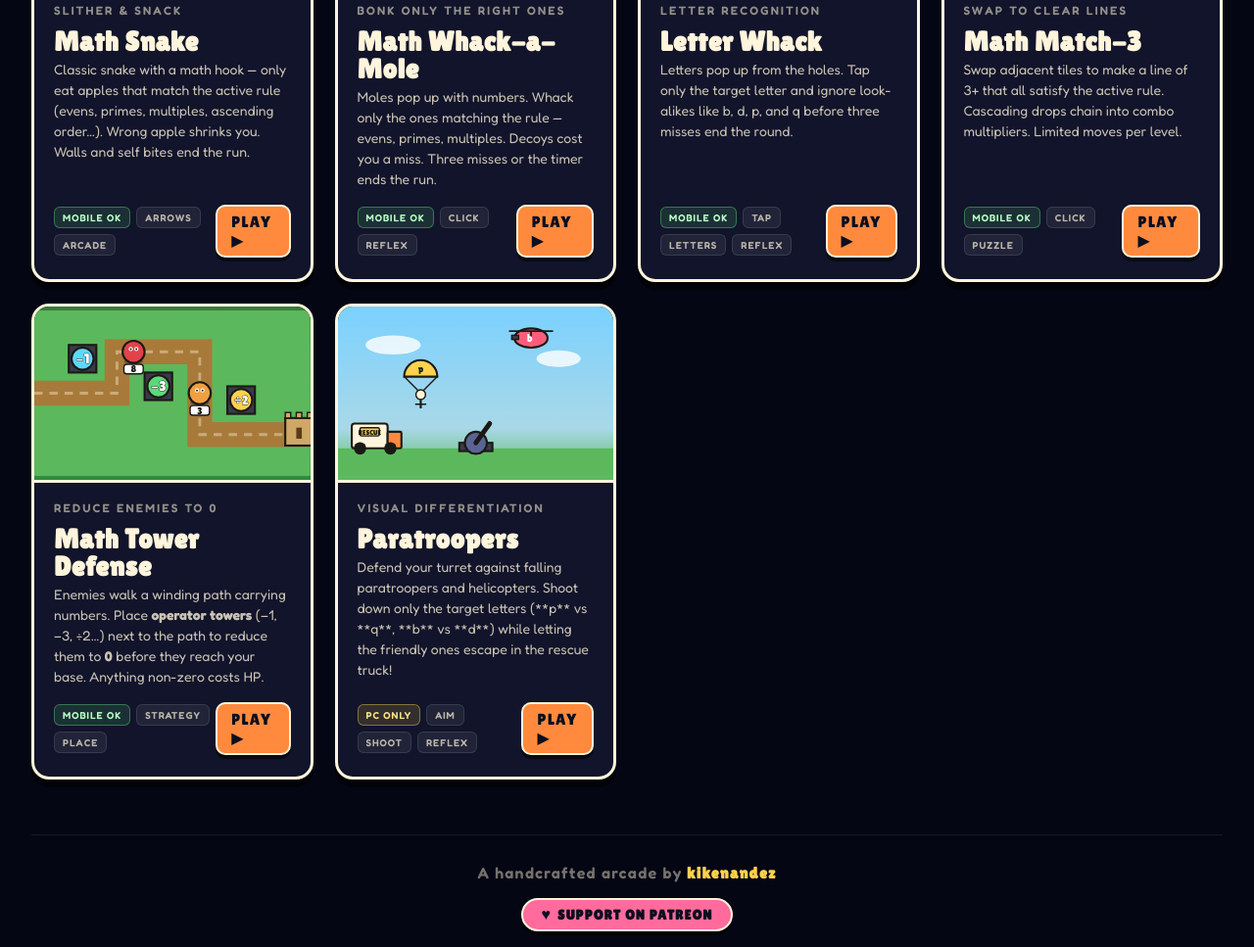
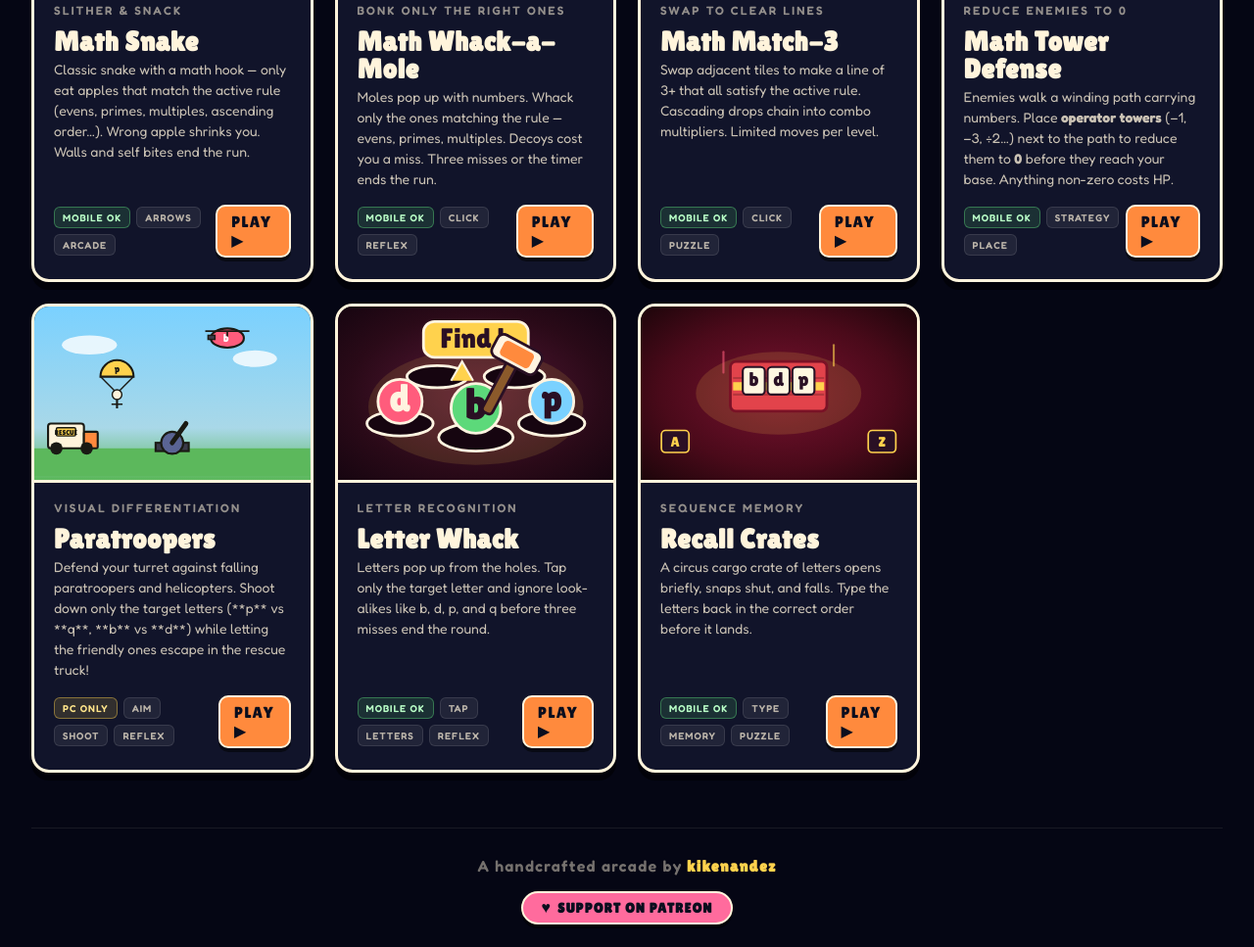
Before and after one commit to kikenandez/math-games, a plain HTML site: page index.html in a window 1280 px wide. Shown: the part 1569-2536 px from the top of the page at 98% size. Drawn offline with Linux system fonts and the light colour scheme.

Commit message:
update main page menu

```diff
--- a/index.html
+++ b/index.html
@@ -262,6 +262,7 @@
   .card.mathmatch3 .art    { background: radial-gradient(ellipse at center, #26204a 0%, #1a1428 60%, #0f0820 100%); }
   .card.mathtd .art        { background: linear-gradient(180deg, #3a7a3a 0%, #5cb85c 70%, #2e8a3e 100%); }
   .card.paratroopers .art  { background: linear-gradient(180deg, #7ad1ff 0%, #a9d8e8 70%, #5cb85c 100%); }
+  .card.recallcrates .art  { background: radial-gradient(ellipse at center, #7a1230 0%, #4a0a1a 60%, #1c050a 100%); }
 
   /* Footer */
   footer {
@@ -1053,56 +1054,6 @@
       </div>
     </a>
 
-    <!-- Letter Whack -->
-    <a class="card letterwhack" href="letterwhack-html5/index.html">
-      <div class="art">
-        <svg viewbox="0 0 200 120" xmlns="http://www.w3.org/2000/svg" aria-hidden="true">
-          <rect width="200" height="120" fill="none"/>
-          <!-- Spotlight -->
-          <ellipse cx="100" cy="70" rx="78" ry="42" fill="rgba(255,210,77,0.12)"/>
-          <!-- Holes -->
-          <g fill="#160510" stroke="#fff4e0" stroke-width="2">
-            <ellipse cx="45" cy="82" rx="24" ry="9"/>
-            <ellipse cx="100" cy="92" rx="27" ry="10"/>
-            <ellipse cx="155" cy="82" rx="24" ry="9"/>
-            <ellipse cx="72" cy="48" rx="22" ry="8"/>
-            <ellipse cx="128" cy="48" rx="22" ry="8"/>
-          </g>
-          <!-- Target banner -->
-          <rect x="62" y="8" width="76" height="26" fill="#ffd24d" stroke="#fff4e0" stroke-width="2" rx="8"/>
-          <text x="100" y="27" text-anchor="middle" font-family="Lilita One" font-size="20" fill="#2a1024">Find b</text>
-          <!-- Letter actors -->
-          <g transform="translate(45, 66)">
-            <circle cx="0" cy="0" r="16" fill="#ff5c7c" stroke="#fff4e0" stroke-width="2"/>
-            <text x="0" y="7" text-anchor="middle" font-family="Lilita One" font-size="28" fill="#fff4e0">d</text>
-          </g>
-          <g transform="translate(100, 71)">
-            <circle cx="0" cy="0" r="18" fill="#5cd97a" stroke="#fff4e0" stroke-width="2"/>
-            <text x="0" y="8" text-anchor="middle" font-family="Lilita One" font-size="32" fill="#2a1024">b</text>
-            <path d="M-18 -20 L-10 -34 L-2 -20" fill="#ffd24d" stroke="#fff4e0" stroke-width="1.5"/>
-          </g>
-          <g transform="translate(155, 66)">
-            <circle cx="0" cy="0" r="16" fill="#7ad1ff" stroke="#fff4e0" stroke-width="2"/>
-            <text x="0" y="7" text-anchor="middle" font-family="Lilita One" font-size="28" fill="#2a1024">p</text>
-          </g>
-          <!-- Mallet cursor -->
-          <g transform="translate(134, 24) rotate(28)">
-            <rect x="-4" y="15" width="8" height="42" fill="#8b5a2b" stroke="#2a1024" stroke-width="2" rx="3"/>
-            <rect x="-18" y="0" width="36" height="18" fill="#fff4e0" stroke="#2a1024" stroke-width="2" rx="5"/>
-            <rect x="-12" y="3" width="24" height="12" fill="#ff8a3d" rx="3"/>
-          </g>
-        </svg>
-      </div>
-      <div class="body">
-        <div class="tagline">Letter recognition</div>
-        <h2>Letter Whack</h2>
-        <p class="desc">Letters pop up from the holes. Tap only the target letter and ignore look-alikes like b, d, p, and q before three misses end the round.</p>
-        <div class="footer">
-          <div class="chips"><span class="chip compat-mobile">mobile ok</span><span class="chip">tap</span><span class="chip">letters</span><span class="chip">reflex</span></div>
-          <div class="play-cta">PLAY ▶</div>
-        </div>
-      </div>
-    </a>
 
     <!-- Math Match-3 -->
     <a class="card mathmatch3" href="mathmatch3-html5/index.html">
@@ -1286,6 +1237,119 @@
         </div>
       </div>
     </a>
+
+    <!-- Letter Whack -->
+    <a class="card letterwhack" href="letterwhack-html5/index.html">
+      <div class="art">
+        <svg viewbox="0 0 200 120" xmlns="http://www.w3.org/2000/svg" aria-hidden="true">
+          <rect width="200" height="120" fill="none"/>
+          <!-- Spotlight -->
+          <ellipse cx="100" cy="70" rx="78" ry="42" fill="rgba(255,210,77,0.12)"/>
+          <!-- Holes -->
+          <g fill="#160510" stroke="#fff4e0" stroke-width="2">
+            <ellipse cx="45" cy="82" rx="24" ry="9"/>
+            <ellipse cx="100" cy="92" rx="27" ry="10"/>
+            <ellipse cx="155" cy="82" rx="24" ry="9"/>
+            <ellipse cx="72" cy="48" rx="22" ry="8"/>
+            <ellipse cx="128" cy="48" rx="22" ry="8"/>
+          </g>
+          <!-- Target banner -->
+          <rect x="62" y="8" width="76" height="26" fill="#ffd24d" stroke="#fff4e0" stroke-width="2" rx="8"/>
+          <text x="100" y="27" text-anchor="middle" font-family="Lilita One" font-size="20" fill="#2a1024">Find b</text>
+          <!-- Letter actors -->
+          <g transform="translate(45, 66)">
+            <circle cx="0" cy="0" r="16" fill="#ff5c7c" stroke="#fff4e0" stroke-width="2"/>
+            <text x="0" y="7" text-anchor="middle" font-family="Lilita One" font-size="28" fill="#fff4e0">d</text>
+          </g>
+          <g transform="translate(100, 71)">
+            <circle cx="0" cy="0" r="18" fill="#5cd97a" stroke="#fff4e0" stroke-width="2"/>
+            <text x="0" y="8" text-anchor="middle" font-family="Lilita One" font-size="32" fill="#2a1024">b</text>
+            <path d="M-18 -20 L-10 -34 L-2 -20" fill="#ffd24d" stroke="#fff4e0" stroke-width="1.5"/>
+          </g>
+          <g transform="translate(155, 66)">
+            <circle cx="0" cy="0" r="16" fill="#7ad1ff" stroke="#fff4e0" stroke-width="2"/>
+            <text x="0" y="7" text-anchor="middle" font-family="Lilita One" font-size="28" fill="#2a1024">p</text>
+          </g>
+          <!-- Mallet cursor -->
+          <g transform="translate(134, 24) rotate(28)">
+            <rect x="-4" y="15" width="8" height="42" fill="#8b5a2b" stroke="#2a1024" stroke-width="2" rx="3"/>
+            <rect x="-18" y="0" width="36" height="18" fill="#fff4e0" stroke="#2a1024" stroke-width="2" rx="5"/>
+            <rect x="-12" y="3" width="24" height="12" fill="#ff8a3d" rx="3"/>
+          </g>
+        </svg>
+      </div>
+      <div class="body">
+        <div class="tagline">Letter recognition</div>
+        <h2>Letter Whack</h2>
+        <p class="desc">Letters pop up from the holes. Tap only the target letter and ignore look-alikes like b, d, p, and q before three misses end the round.</p>
+        <div class="footer">
+          <div class="chips"><span class="chip compat-mobile">mobile ok</span><span class="chip">tap</span><span class="chip">letters</span><span class="chip">reflex</span></div>
+          <div class="play-cta">PLAY ▶</div>
+        </div>
+      </div>
+    </a>
+
+    <!-- Recall Crates -->
+    <a class="card recallcrates" href="recallcrates-html5/index.html">
+      <div class="art">
+        <svg viewbox="0 0 200 120" xmlns="http://www.w3.org/2000/svg" aria-hidden="true">
+          <rect width="200" height="120" fill="none"/>
+          <!-- Spotlight / Glow -->
+          <ellipse cx="100" cy="60" rx="60" ry="30" fill="rgba(255, 210, 77, 0.15)"/>
+
+          <!-- Falling crate with open lid showing letters -->
+          <g transform="translate(100, 55)">
+            <!-- Speed lines/particles -->
+            <line x1="-40" y1="-25" x2="-40" y2="-10" stroke="#ff5c7c" stroke-width="1.5" stroke-linecap="round" opacity="0.6"/>
+            <line x1="40" y1="-30" x2="40" y2="-15" stroke="#ffd24d" stroke-width="1.5" stroke-linecap="round" opacity="0.6"/>
+
+            <!-- Crate Body -->
+            <rect x="-35" y="-18" width="70" height="36" fill="#e2434b" stroke="#7a1226" stroke-width="2" rx="4"/>
+            <!-- Plank line -->
+            <line x1="-33" y1="-6" x2="33" y2="-6" stroke="rgba(0,0,0,0.2)" stroke-width="1.5"/>
+            <line x1="-33" y1="6" x2="33" y2="6" stroke="rgba(0,0,0,0.2)" stroke-width="1.5"/>
+            <!-- Crate Band -->
+            <rect x="-33" y="-3" width="66" height="6" fill="#ffd24d"/>
+
+            <!-- Letter Tiles inside open lid -->
+            <!-- Tile 1 -->
+            <g transform="translate(-18, -4)">
+              <rect x="-8" y="-10" width="16" height="20" fill="#fff7e0" stroke="#2a1024" stroke-width="1.5" rx="3"/>
+              <text x="0" y="4" text-anchor="middle" font-family="Lilita One" font-size="14" fill="#2a1024">b</text>
+            </g>
+            <!-- Tile 2 -->
+            <g transform="translate(0, -4)">
+              <rect x="-8" y="-10" width="16" height="20" fill="#fff7e0" stroke="#2a1024" stroke-width="1.5" rx="3"/>
+              <text x="0" y="4" text-anchor="middle" font-family="Lilita One" font-size="14" fill="#2a1024">d</text>
+            </g>
+            <!-- Tile 3 -->
+            <g transform="translate(18, -4)">
+              <rect x="-8" y="-10" width="16" height="20" fill="#fff7e0" stroke="#2a1024" stroke-width="1.5" rx="3"/>
+              <text x="0" y="4" text-anchor="middle" font-family="Lilita One" font-size="14" fill="#2a1024">p</text>
+            </g>
+          </g>
+
+          <!-- Keycaps / keyboard hints at the bottom corners -->
+          <g transform="translate(25, 95)">
+            <rect x="-10" y="-8" width="20" height="16" rx="3" fill="#2a1024" stroke="#ffd24d" stroke-width="1.2"/>
+            <text x="0" y="4" text-anchor="middle" font-family="Lilita One" font-size="10" fill="#ffd24d">A</text>
+          </g>
+          <g transform="translate(175, 95)">
+            <rect x="-10" y="-8" width="20" height="16" rx="3" fill="#2a1024" stroke="#ffd24d" stroke-width="1.2"/>
+            <text x="0" y="4" text-anchor="middle" font-family="Lilita One" font-size="10" fill="#ffd24d">Z</text>
+          </g>
+        </svg>
+      </div>
+      <div class="body">
+        <div class="tagline">Sequence memory</div>
+        <h2>Recall Crates</h2>
+        <p class="desc">A circus cargo crate of letters opens briefly, snaps shut, and falls. Type the letters back in the correct order before it lands.</p>
+        <div class="footer">
+          <div class="chips"><span class="chip compat-mobile">mobile ok</span><span class="chip">type</span><span class="chip">memory</span><span class="chip">puzzle</span></div>
+          <div class="play-cta">PLAY ▶</div>
+        </div>
+      </div>
+    </a>
   </div>
 
   <footer>
```
